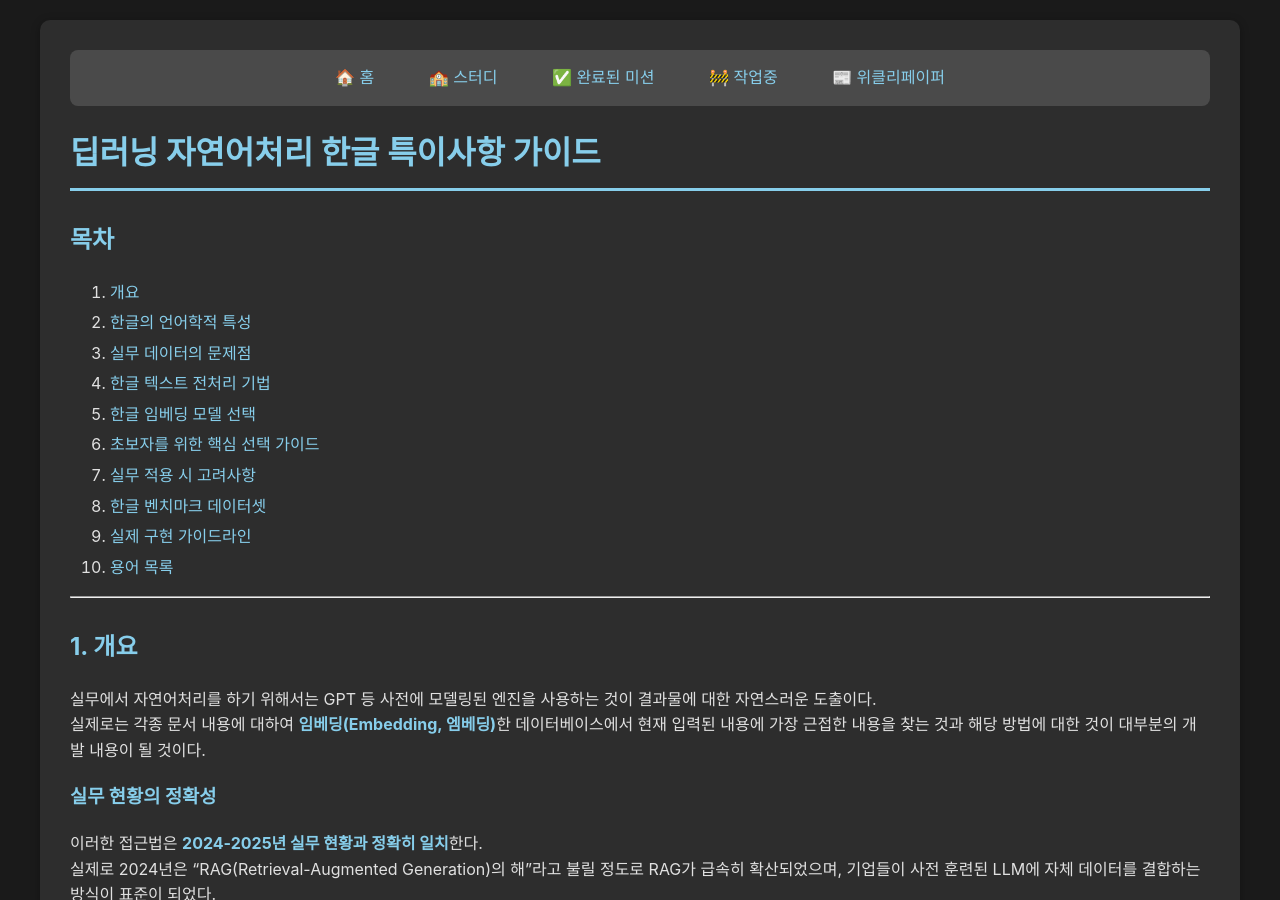
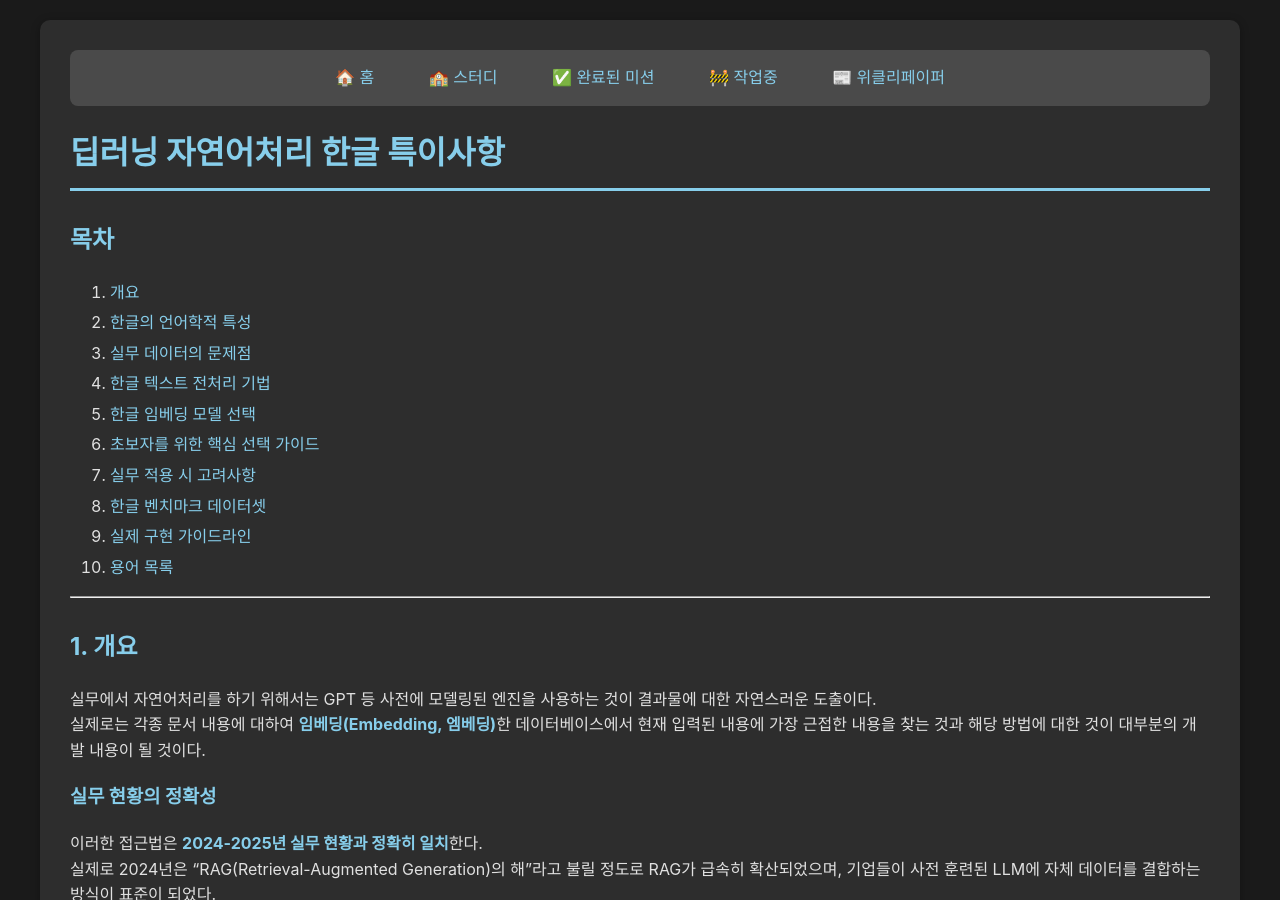
Before and after one commit to c0z0c/sprint_mission, a Jekyll site: the page built from 스터디/자연어처리_딥러닝_한글특이사항.md, in a window 1280 px wide and 900 px high. Built offline with Jekyll 4.4.1, drawn with Linux system fonts in a browser that asks for light colours.

Commit message:
자연어처리_딥러닝_한글특이사항.md

```diff
--- a/스터디/자연어처리_딥러닝_한글특이사항.md
+++ b/스터디/자연어처리_딥러닝_한글특이사항.md
@@ -1,7 +1,7 @@
 ---
 layout: default
-title: "딥러닝 자연어처리 한글 특이사항 가이드"
-description: "딥러닝 자연어처리 한글 특이사항 가이드"
+title: "딥러닝 자연어처리 한글 특이사항"
+description: "딥러닝 자연어처리 한글 특이사항"
 date: 2025-09-28
 cache-control: no-cache
 expires: 0
@@ -9,7 +9,7 @@ pragma: no-cache
 author: "김명환"
 ---
 
-# 딥러닝 자연어처리 한글 특이사항 가이드
+# 딥러닝 자연어처리 한글 특이사항
 
 ## 목차
 1. [개요](#1-개요)<br/>
```
